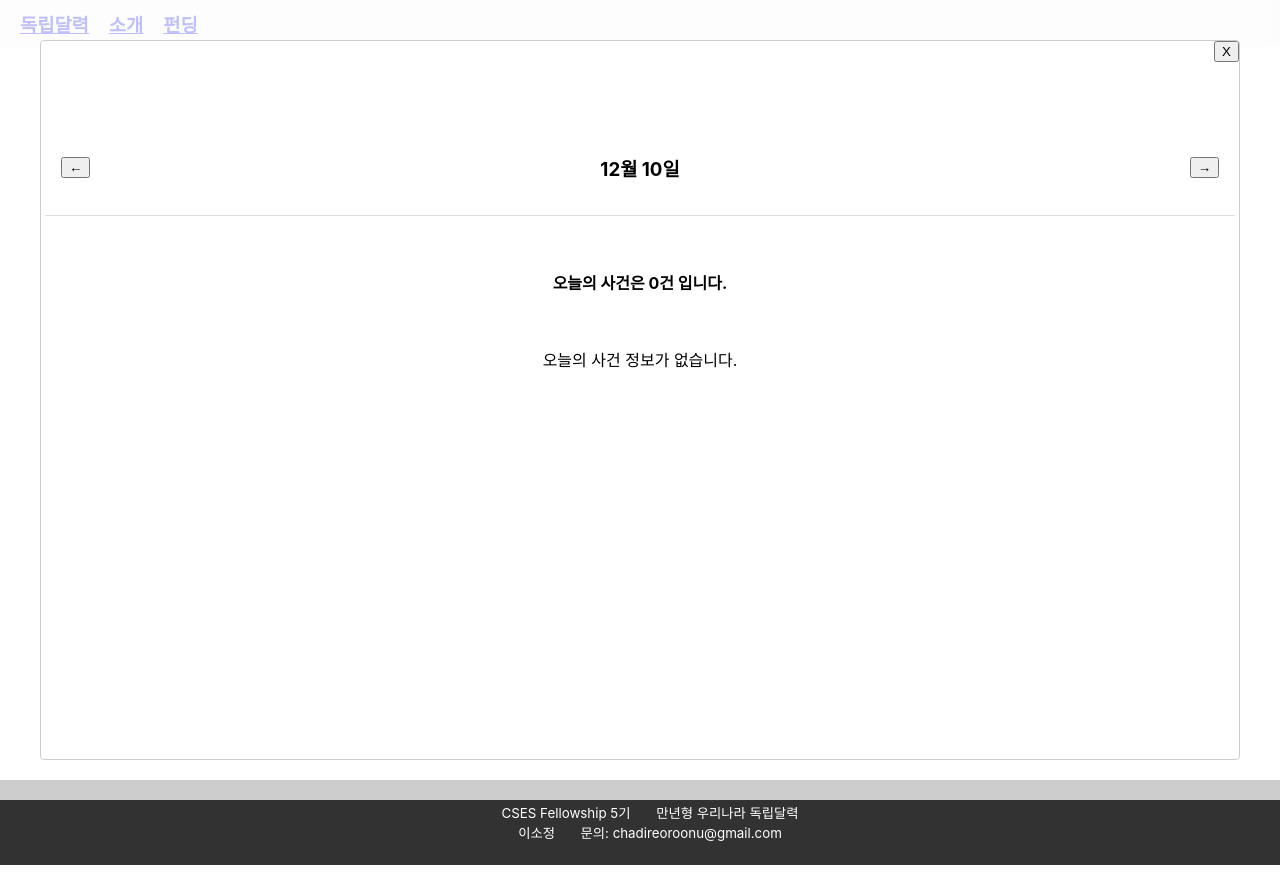
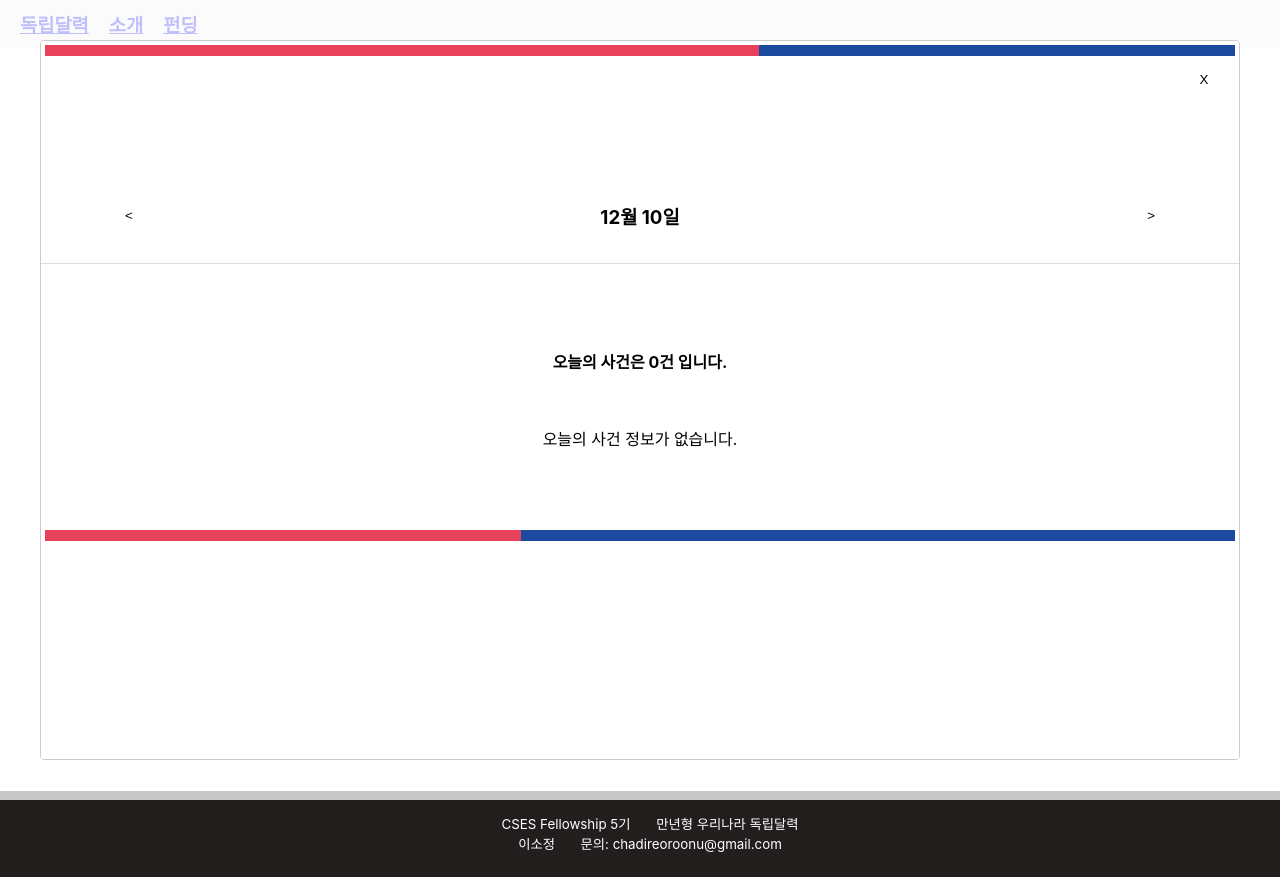
Before and after one commit to chadireoroonu/Independence, a React (Create React App) app in the folder calendar/: page / in a window 1280 px wide. Both pictures are taken after a click on the button "10". Built offline with nearby package versions, Linux system fonts and the light colour scheme.

Commit message:
💄 Design: 디자인 수정 등

```diff
--- a/calendar/src/App.js
+++ b/calendar/src/App.js
@@ -8,7 +8,7 @@ import Funding from './pages/Funding';
 function App() {
   return (
     <Router>
-      <div id='app'>
+      <StyledApp>
         <Header>
           <HeaderTitle>
             <Link to="/">독립달력</Link>
@@ -45,16 +45,20 @@ function App() {
             </InnerFooterLine>
           </FooterSecondLine>
         </Footer>
-      </div>
+      </StyledApp>
     </Router>
   );
 }
+
+const StyledApp = styled.div`
+  background-color: #FFFFFF;
+`;
 
 const Header = styled.div`
   width: 100%;
   display: flex;
   flex-direction: row;
-  background-color: #f5f5f5;
+  background-color: #F4EEEE;
   padding: 10px;
 `;
 
@@ -69,7 +73,7 @@ const Footer = styled.div`
   flex-direction: column;
   justify-content: center;
   align-items: center;
-  background-color: #323232;
+  background-color: #221E1E;
   color: white;
   font-size: 10pt;
   padding: 10px;
--- a/calendar/src/components/DateModal.js
+++ b/calendar/src/components/DateModal.js
@@ -33,11 +33,17 @@ function DateModal({ date, setDate, closeModal }) {
 
   return (
     <ModalContent>
+      <UpperModal>
+        <UpperRed/>
+        <UpperBlue/>
+      </UpperModal>
+      <CloseButtonContainer>
+        <CloseButton onClick={closeModal}>X</CloseButton>
+      </CloseButtonContainer>
       <HeaderContainer>
-      <CloseButton onClick={closeModal}>X</CloseButton>
-      <ArrowButton onClick={moveToPrevDay}>←</ArrowButton>
+      <ArrowButton onClick={moveToPrevDay}>{"<"}</ArrowButton>
       <DateText>{`${date.getMonth() + 1}월 ${date.getDate()}일`}</DateText>
-      <ArrowButton onClick={moveToNextDay}>→</ArrowButton>
+      <ArrowButton onClick={moveToNextDay}>{">"}</ArrowButton>
       </HeaderContainer>
       <ContentsContainer>
         <CountContainer>
@@ -47,20 +53,23 @@ function DateModal({ date, setDate, closeModal }) {
           events.length > 0 ?
           events.map((event, index) => (
             <EachEvent key={index}>
-              <p>{event.year}</p>
+              <EventTitle>
+                <h3>{event.year}</h3>
+                <h5>{event.place}</h5>
+              </EventTitle>
               <p>{event.event}</p>
               <SearchLinkContainer>
                 <SearchLink href={`https://search.naver.com/search.naver?query=${encodeURIComponent(event.tag)}`} target="_blank" rel="noopener noreferrer">
                   <img src="/path/to/naver-logo.png" alt="Naver logo" />
-                  <span>네이버로 알아보기</span>
+                  <span>네이버에서 자세히보기</span>
                 </SearchLink>
                 <SearchLink href={`https://www.google.com/search?q=${encodeURIComponent(event.tag)}`} target="_blank" rel="noopener noreferrer">
                   <img src="/path/to/google-logo.png" alt="Google logo" />
-                  <span>구글로 알아보기</span>
+                  <span>구글에서 자세히보기</span>
                 </SearchLink>
                 <SearchLink href={`https://search.daum.net/search?q=${encodeURIComponent(event.tag)}`} target="_blank" rel="noopener noreferrer">
                   <img src="/path/to/daum-logo.png" alt="Daum logo" />
-                  <span>다음으로 알아보기</span>
+                  <span>다음에서 자세히보기</span>
                 </SearchLink>
               </SearchLinkContainer>
             </EachEvent>
@@ -69,16 +78,71 @@ function DateModal({ date, setDate, closeModal }) {
           <p>오늘의 사건 정보가 없습니다.</p>
         }
       </ContentsContainer>
+      <LowerModal>
+        <LowerRed/>
+        <LowerBlue/>
+      </LowerModal>
     </ModalContent>
   );
 }
 
 const ModalContent = styled.div`
-  min-height: 50vh;
+  min-height: 31em;
   display: flex;
   flex-direction: column;
   align-items: center;
   justify-content: center;
+  position: relative;
+  // background-color: red;
+  margin: -1em;
+  justify-content: space-between;
+`;
+
+const CloseButtonContainer = styled.div`
+  min-height: 1em;
+  display: flex;
+  justify-content: center;
+  align-items: center;
+`;
+
+const UpperModal = styled.div`
+  width: 100%;
+  height: 0.7em;
+  display: flex;
+  flex-direction: row;
+  background-color: black;
+`;
+
+const UpperRed = styled.div`
+  flex: 3;
+  height: 100%;
+  background-color: #E8415B;
+`;
+
+const UpperBlue = styled.div`
+  flex: 2;
+  height: 100%;
+  background-color: #1C4A9F;
+`;
+
+const LowerModal = styled.div`
+  width: 100%;
+  height: 0.7em;
+	display: flex;
+	flex-direction: row;
+  background-color: black;
+`;
+
+const LowerRed = styled.div`
+	flex: 2;
+	height: 100%;
+	background-color: #E8415B;
+`;
+
+const LowerBlue = styled.div`
+	flex: 3;
+	height: 100%;
+	background-color: #1C4A9F;
 `;
 
 const HeaderContainer = styled.div`
@@ -95,6 +159,18 @@ const CloseButton = styled.button`
   position: absolute;
   top: 0;
   right: 0;
+  padding: 1em;
+  margin: 1em;
+  display: flex;
+  flex-direction: column;
+  align-items: center;
+  transition: transform 0.3s ease-in-out;
+  background-color: transparent;
+  border: none;
+
+  &:hover {
+    background-color: #e6e6e6;
+  }
 `;
 
 const DateText = styled.h3`
@@ -102,7 +178,18 @@ const DateText = styled.h3`
 `;
 
 const ArrowButton = styled.button`
-  /* 여기에 원하는 스타일을 적용하세요 */
+  display: flex;
+  flex-direction: column;
+  align-items: center;
+  padding: 1em;
+  margin: 0 5em;
+  transition: transform 0.3s ease-in-out;
+  background-color: transparent;
+  border: none;
+
+  &:hover {
+    background-color: #e6e6e6;
+  }
 `;
 
 const ContentsContainer = styled.div`
@@ -119,7 +206,7 @@ const CountContainer = styled.div`
   justify-content: center;
   align-items: center;
   width: 100%;
-  padding: 1em;
+  padding: 0 0 1em 0;
 `;
 
 const EachEvent = styled.div`
@@ -128,28 +215,39 @@ const EachEvent = styled.div`
   justify-content: center;
   align-items: start;
   width: 95%;
-  padding: 0 1em;
+  // padding: 0 1em;
+  margin: 1em;
   // border: 1px solid #ddd;
   // border-radius: 10px;
 `;
 
+const EventTitle = styled.div`
+  display: flex;
+  flex-direction: row;
+  margin-bottom: -1em;
+
+  h3 {
+    margin-right: 1em;
+  }
+`;
+
 const SearchLinkContainer = styled.div`
   display: flex;
-  justify-content: space-evenly;
+  justify-content: space-between;
   width: 100%;
+  margin: 1em 0
 `;
 
 const SearchLink = styled.a`
   display: flex;
   flex-direction: column;
   align-items: center;
-  width: 120px;
-  height: 150px;
-  border: 1px solid #ddd;
-  border-radius: 10px;
-  box-shadow: 0px 0px 10px rgba(0, 0, 0, 0.1);
-  padding: 10px;
-  margin: 10px;
+  width: 20em;
+  height: 10em;
+  color: #221E1E;
+	border: 2px solid #A59D9D;
+	border-radius: 10px;
+  // box-shadow: 0px 0px 10px rgba(0, 0, 0, 0.1);
   text-decoration: none;
   color: inherit;
   transition: transform 0.3s ease-in-out;
--- a/calendar/src/pages/Main.js
+++ b/calendar/src/pages/Main.js
@@ -161,7 +161,7 @@ const CalendarContainer = styled.div`
   display: flex;
 	flex-direction: column;
   justify-content: center;
-  margin: 1% auto;
+  margin: 1.5em auto;
   width: 80%;
 
   .react-calendar {
```
